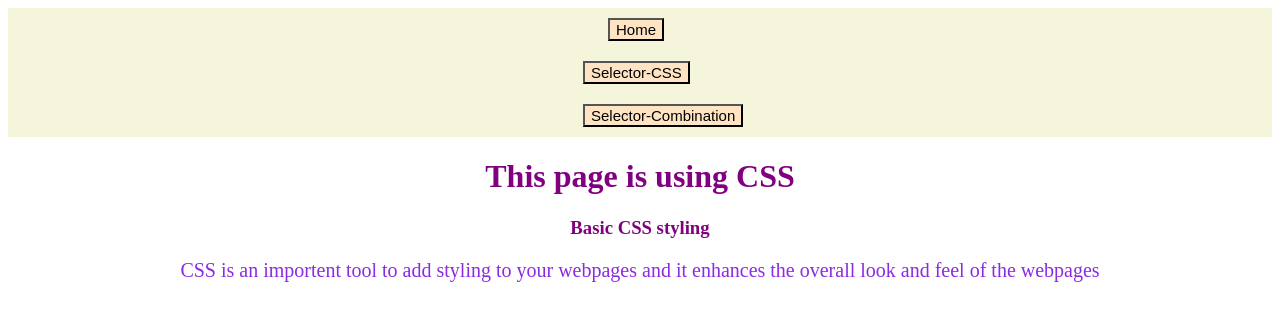
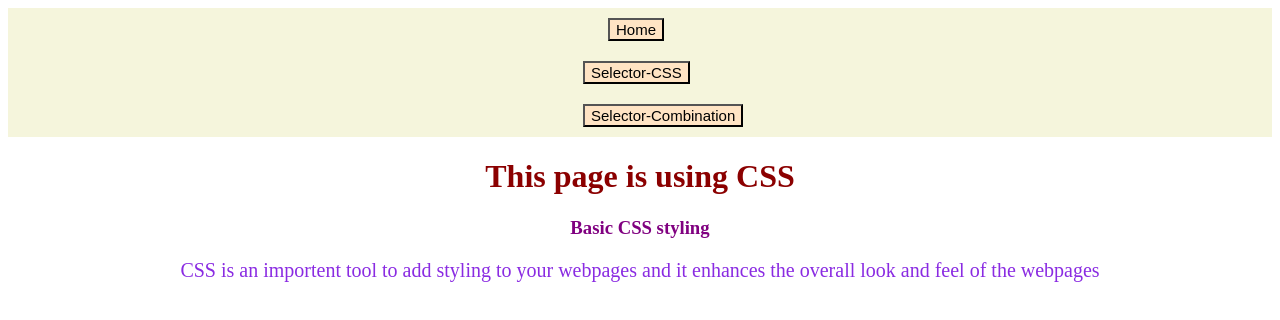
Before and after one commit to userNavneet/coursera-test, a plain HTML site: page site/Basic-CSS.html in a window 1280 px wide. Drawn offline with Linux system fonts and the light colour scheme.

```diff
--- a/site/Basic-CSS.html
+++ b/site/Basic-CSS.html
@@ -7,7 +7,7 @@
 	<style>
 		h1{
 			text-align: center;
-			color: purple;
+			color: darkred;
 		}
 		p{
 			text-align: center;
```
